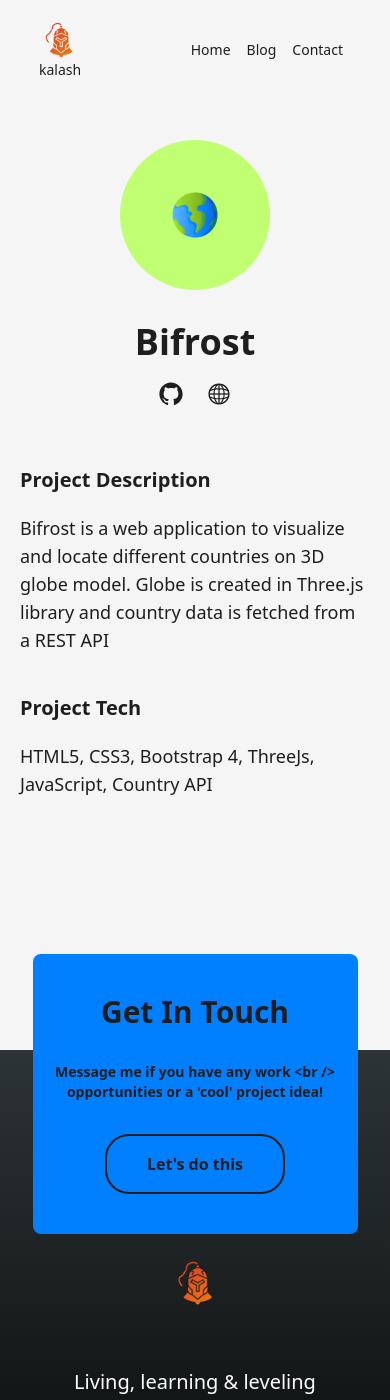
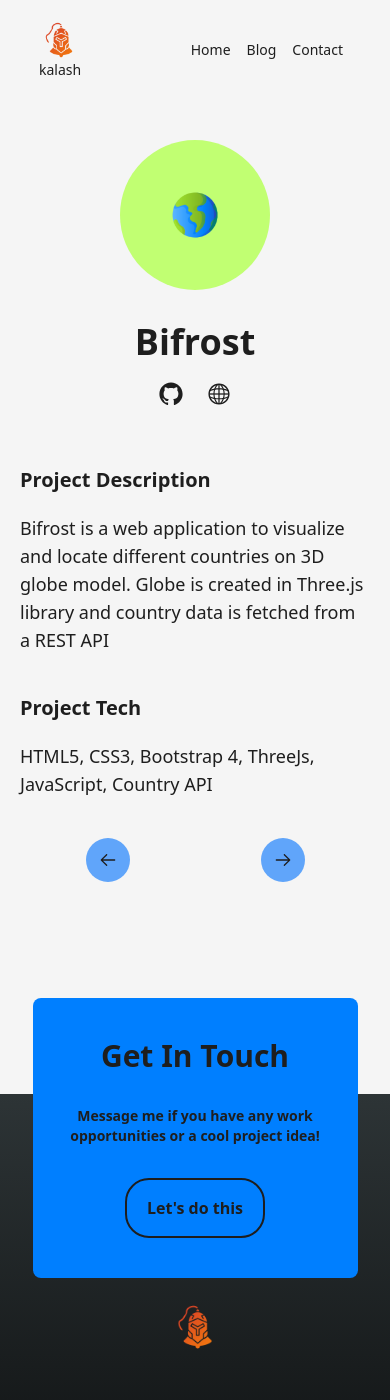
Before and after one commit to k99sharma/portfolio-react, a React (Vite) app: page /projects/1 in a window 390 px wide. Shown: the top 1400 px of the page. Built offline with nearby package versions, Linux system fonts and the light colour scheme.

Commit message:
add: project navigation in mobile view

```diff
--- a/src/components/CTA/index.jsx
+++ b/src/components/CTA/index.jsx
@@ -7,14 +7,16 @@ export default function CTA() {
       <div className="cta__heading font-bold text-3xl">Get In Touch</div>
 
       <div className="cta__subheading font-semibold text-sm md:text-md lg:text-lg my-8 md:my-5">
-        {`Message me if you have any work <br /> opportunities or a 'cool' project
-        idea!`}
+        <p>
+          Message me if you have any work <br /> opportunities or a cool project
+          idea!
+        </p>
       </div>
 
       <div className="cta__button">
         <Link to="/contact">
           <button
-            className="border-neutral-1 border-2 font-semibold hover:bg-neutral-1 hover:text-neutral-0 px-10 py-4 rounded-3xl"
+            className="border-neutral-1 border-2 font-semibold hover:bg-neutral-1 hover:text-neutral-0 px-5 md:px-10 py-4 rounded-3xl"
             type="button"
             role="navigation"
             aria-label="cta"
--- a/src/pages/Project.jsx
+++ b/src/pages/Project.jsx
@@ -92,6 +92,32 @@ export default function Project() {
               {project.tech}
             </div>
           </div>
+
+          <div className="project__navigation flex items-center justify-around">
+            <div className="project__navigation__left">
+              <Link to={`/projects/${(count + parseInt(id) - 1) % count}`}>
+                <button
+                  className="bg-blue-400 p-3 rounded-full"
+                  type="button"
+                  role="navigation"
+                >
+                  <ArrowLeftIcon className="h-5 w-5" />
+                </button>
+              </Link>
+            </div>
+
+            <div className="project__navigation__right">
+              <Link to={`/projects/${(parseInt(id) + 1) % count}`}>
+                <button
+                  className="bg-blue-400 p-3 rounded-full"
+                  type="button"
+                  role="navigation"
+                >
+                  <ArrowRightIcon className="h-5 w-5" />
+                </button>
+              </Link>
+            </div>
+          </div>
         </div>
       </div>
 
```
Also changed, not shown: 1 other file (tests, documents, lock files or other folders).
